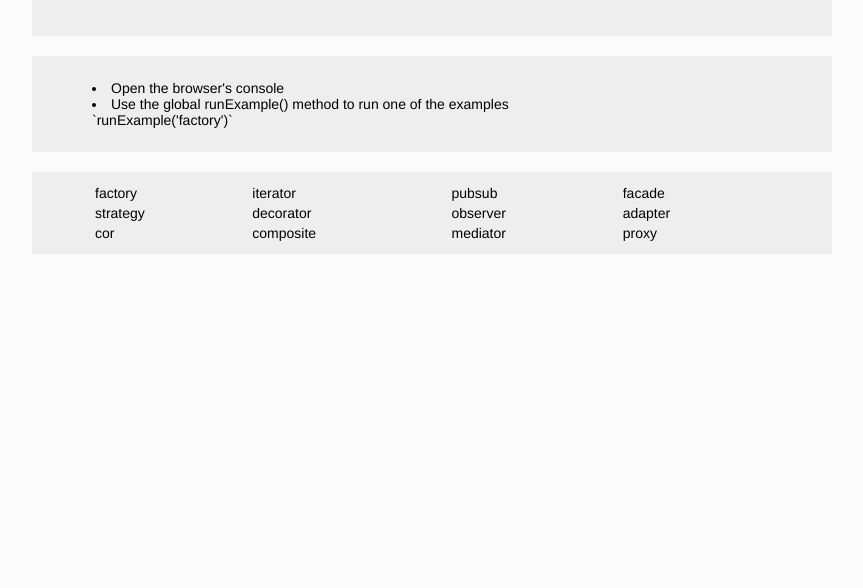
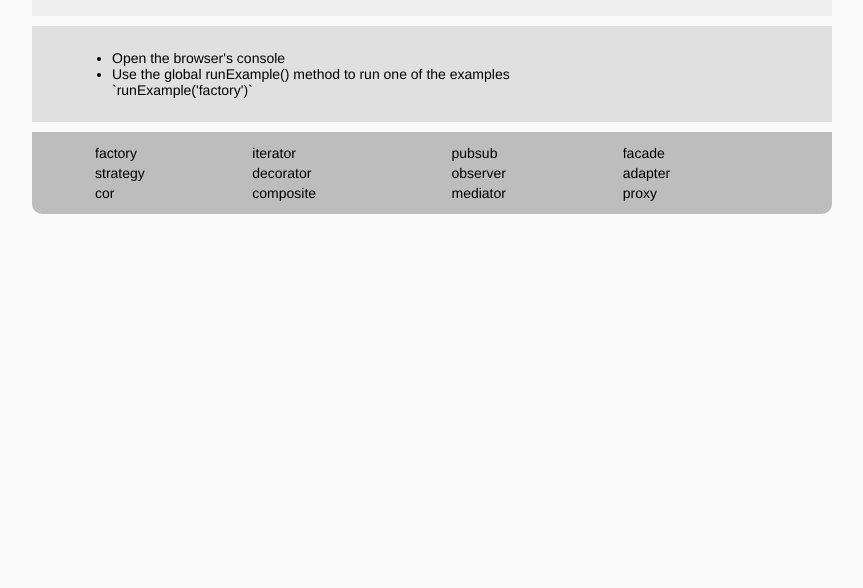
Before and after one commit to jasancheg/js-design-patterns-into-practice, a website: page index.html in a window 1280 px wide. Shown: the part 212-800 px from the top of the page, without its empty margins (208-1071 px from the left). Drawn offline with Linux system fonts and the light colour scheme.

Commit message:
layout changes

```diff
--- a/index.html
+++ b/index.html
@@ -5,16 +5,17 @@
     <title>JavaScript Design Patterns</title>
     <style type="text/css">
         html, body {
-            background: #fcfcfc;
+            background: #fafafa;
             margin: 0;
             font-family: 'Helvetica Neue', Helvetica, sans-serif;
         }
         header {
             font-weight: bold;
             overflow: hidden;
-            background: #eee;
-            margin: 60px auto 20px auto;
+            background: #eeeeee;
+            margin: 40px auto 10px auto;
             width: 800px;
+            border-radius: 10px 10px 0 0;
         }
         header img {
             padding: 30px 60px;
@@ -31,12 +32,19 @@
             margin-top: 10px;
             font-size: 16px;
         }
+        ul {
+            padding-left: 20px;
+        }
         .body-content {
-            background: #eee;
-            margin: 0 auto 20px auto;
+            background: #e0e0e0;
+            margin: 0 auto 10px auto;
             padding: 10px 60px;
             width: 680px;
             font-size: 14px;
+        }
+        .body-content.last {
+            background: #bdbdbd;
+            border-radius: 0 0 10px 10px;
         }
     </style>
 </head>
@@ -49,14 +57,14 @@
         </hgroup>
     </header>
     <div class="body-content">
-        <p>
+        <ul>
             <li>Open the browser's console</li>
             <li>Use the global runExample() method to run one of the examples <br>
             `runExample('factory')`
             </li>
-        </p>
+        </ul>
     </div>
-    <div class="body-content">
+    <div class="body-content last">
         <table width="680">
             <tr>
                 <td>factory</td>
--- a/js/main.js
+++ b/js/main.js
@@ -17,7 +17,10 @@ require(
             if(!name){
                 console.group();
                 console.warn('you should provide a pattern name');
-                console.info('available pattern samples: ', ['factory', 'iterator', 'pubsub', 'facade', 'strategy', 'decorator', 'observer', 'adapter', 'cor', 'composite', 'mediator', 'proxy'])
+                console.info('available pattern samples:');
+                console.log('  Creational Design Patterns: ', ['factory']);
+                console.log('  Behavioural Patterns: ', ['pubsub','strategy', 'observer', 'cor', 'mediator', 'iterator']);
+                console.log('  Structural Patterns: ', ['facade', 'decorator', 'adapter', 'composite', 'proxy']);
                 console.groupEnd();
                 return;
             }
```
Also changed, not shown: img/2015-11-14_1247.png.
